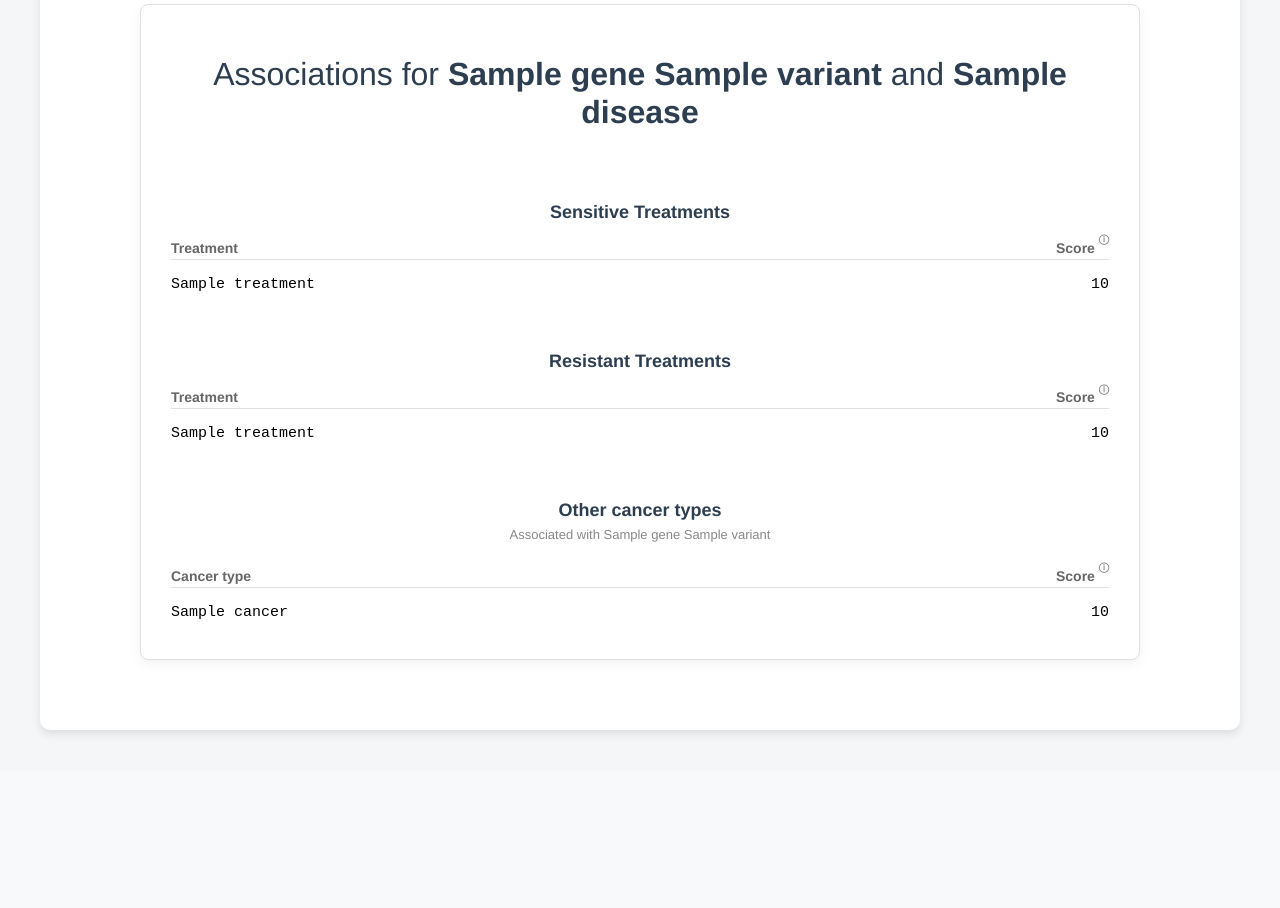
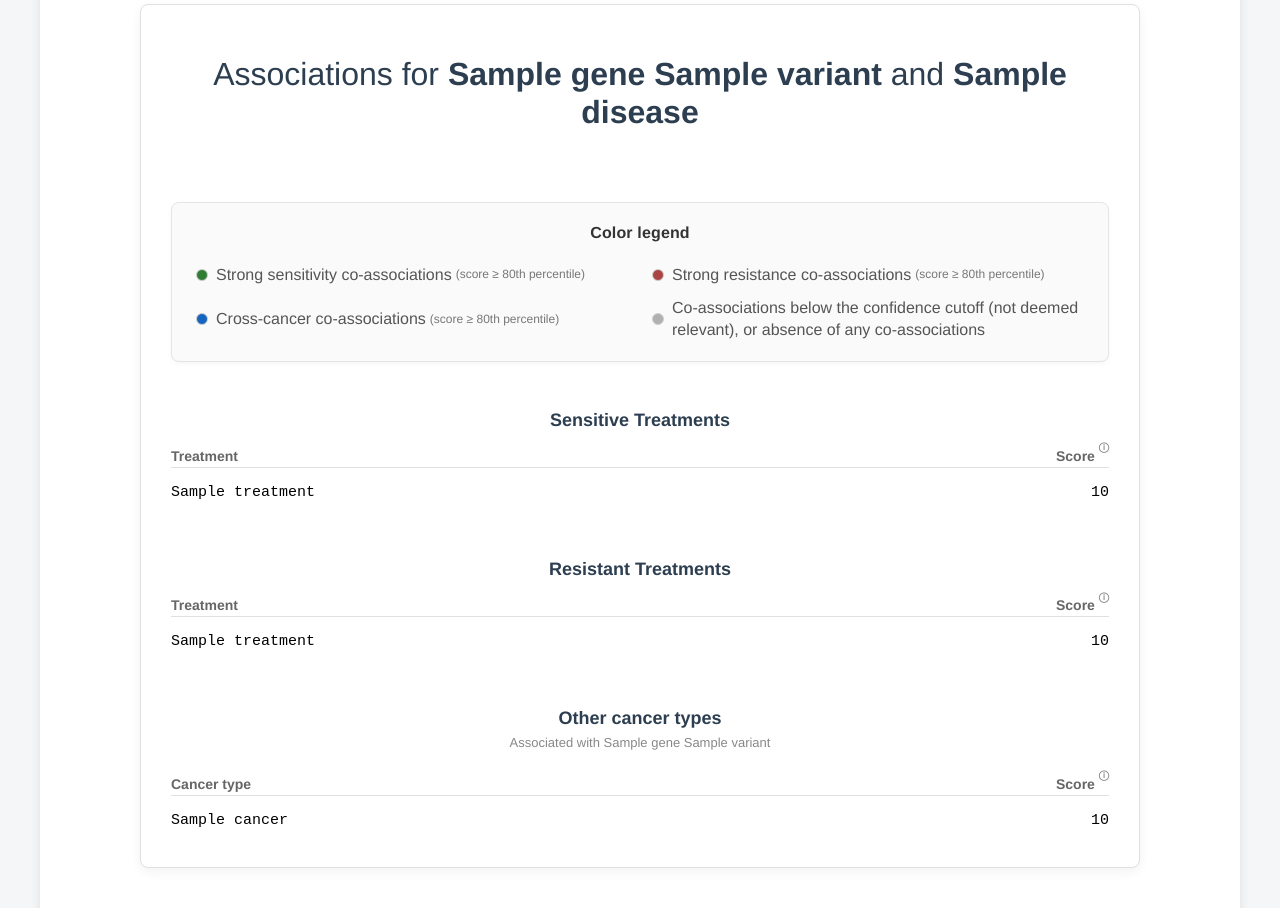
Before and after one commit to hastingslab-org/evidence-database, a Flask app: template templates/variantscape.html in a window 1280 px wide. Shown: the part 527-1435 px from the top of the page. Before the commit the page ends 1263 px from the top, so only its background shows below. Run offline with Flask 3, Linux system fonts and the light colour scheme; the template is opened without the code that fills it: most values are stand-ins (such as "Sample title", 1, 10 or a date in 2020); parts of the project's set-up code (start-up, migrations or seed data) failed here and were passed over; some libraries are stand-ins or nearby versions.

Commit message:
add color legend

```diff
--- a/templates/variantscape.html
+++ b/templates/variantscape.html
@@ -66,6 +66,65 @@
         line-clamp: 5;
         -webkit-box-orient: vertical;
     }
+
+        /* --- legend card --- */
+        .legend-card{
+        max-width:1000px;                 /* nice, compact width on large screens   */
+        margin:0 auto 3rem;              /* centred + breathing room below         */
+        padding:1.25rem 1.5rem;
+        background:#fafafa;              /* soft neutral surface                   */
+        border:1px solid #e5e5e5;
+        border-radius:8px;
+        box-shadow:0 2px 4px rgba(0,0,0,.04);
+        font-family:'Helvetica Neue',Helvetica,Arial,sans-serif;
+        font-size:14px;
+    }
+    .legend-card h4{
+        margin:0 0 .75rem;
+        font-size:16px;
+        color:#333;
+        font-weight:600;
+        text-align:center;
+        letter-spacing:.15px;
+    }
+    .legend-list{
+        list-style:none;
+        padding:0;
+        margin:0;
+        display:grid;
+        grid-template-columns:1fr 1fr;     /* always two columns          */
+        gap:.75rem 1.5rem;                 /* row / column spacing        */
+    }
+    .legend-item{
+        display:flex;
+        align-items:center;
+        line-height:1.35;
+    }
+    /* --- coloured bullets --- */
+    .legend-dot{
+        flex:0 0 12px;
+        height:12px;
+        border-radius:50%;
+        margin-right:.5rem;
+        border:1px solid #cfcfcf;        /* subtle edge for better contrast        */
+    }
+    .legend-dot.sens{background:#2e7d32;}
+    .legend-dot.res {background:#a94442;}
+    .legend-dot.cross{background:#1565c0;}
+    .legend-dot.low {background:#b0b0b0;}
+
+    /* fine-print */
+    .legend-item small{
+        font-size:12px;
+        color:#777;
+        margin-left:.25rem;
+    }
+
+    /* stack on phones narrower than 420 px                      */
+    @media (max-width:420px){
+        .legend-list{grid-template-columns:1fr;}
+    }
+
 </style>
 
 <header style="text-align: center; margin-top: 20px; margin-bottom: 30px;">
@@ -150,12 +209,38 @@
 </script>
 {% endif %}
 
+{% if top_sens or top_res or top_var_c %}
 
 <!-- Display results -->
-{% if top_sens or top_res or top_var_c %}
 <div class="container" style="margin: 40px auto; background-color: #fff; padding: 30px; border: 1px solid #e0e0e0; border-radius: 8px; box-shadow: 0 4px 12px rgba(0, 0, 0, 0.05); max-width: 1000px; font-family: 'Helvetica Neue', Helvetica, Arial, sans-serif;">
 
     <h2 style="color: #2c3e50; margin-bottom: 70px;">Associations for <strong>{{ gene }}</strong> <strong>{{ variant }}</strong> and <strong>{{ disease }}</strong></h2>
+
+    <!-- Color Legend -->
+    <div class="legend-card">
+        <h4>Color legend</h4>
+        <ul class="legend-list">
+            <li class="legend-item">
+                <span class="legend-dot sens"></span>
+                Strong sensitivity co-associations
+                <small>(score ≥ 80th percentile)</small>
+            </li>
+            <li class="legend-item">
+                <span class="legend-dot res"></span>
+                Strong resistance co-associations
+                <small>(score ≥ 80th percentile)</small>
+            </li>
+            <li class="legend-item">
+                <span class="legend-dot cross"></span>
+                Cross-cancer co-associations
+                <small>(score ≥ 80th percentile)</small>
+            </li>
+            <li class="legend-item">
+                <span class="legend-dot low"></span>
+                Co‑associations below the confidence cutoff (not deemed relevant), or absence of any co-associations
+            </li>
+        </ul>
+    </div>
 
     {% if top_sens %}
     <div style="margin-bottom: 50px;">
@@ -203,10 +288,10 @@
         <div style="font-family: 'Courier New', monospace; font-size: 15px; margin-top: 10px;">
             {% for treatment, score in top_res %}
             <div style="display: flex; justify-content: space-between; padding: 4px 0;">
-                <span style="color:  {{ '#333' if score >= res_pct and score >= treatment_min_highlight else '#b0b0b0' if score < treatment_min_highlight else 'black' }}; font-weight: {{ '600' if score >= res_pct and score >= treatment_min_highlight else 'normal' }};">
+                <span style="color:  {{ '#a94442' if score >= res_pct and score >= treatment_min_highlight else '#b0b0b0' if score < treatment_min_highlight else 'black' }}; font-weight: {{ '600' if score >= res_pct and score >= treatment_min_highlight else 'normal' }};">
                     {{ treatment }}
                 </span>
-                <span style="color:  {{ '#333' if score >= res_pct and score >= treatment_min_highlight else '#b0b0b0' if score < treatment_min_highlight else 'black' }}; font-weight: {{ '600' if score >= res_pct and score >= treatment_min_highlight else 'normal' }};">
+                <span style="color:  {{ '#a94442' if score >= res_pct and score >= treatment_min_highlight else '#b0b0b0' if score < treatment_min_highlight else 'black' }}; font-weight: {{ '600' if score >= res_pct and score >= treatment_min_highlight else 'normal' }};">
                     {{ score|round|int }}
                 </span>
             </div>
```
Also changed, not shown: database.db.
